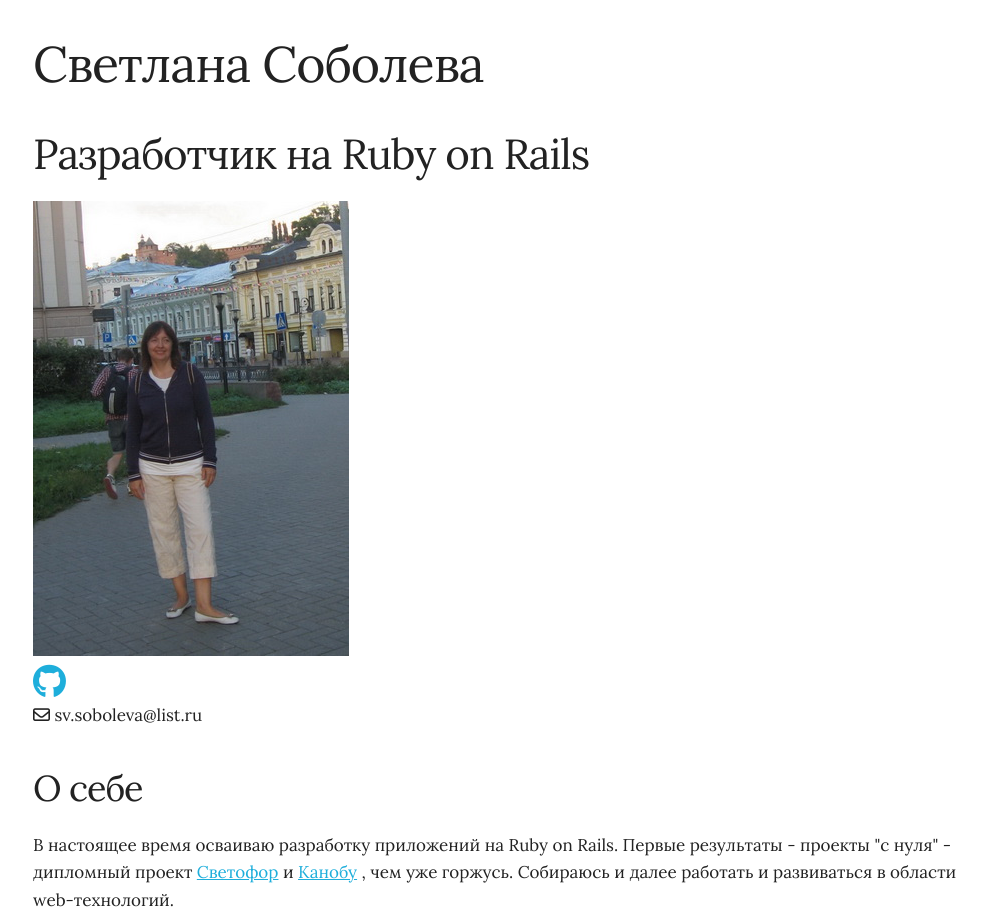
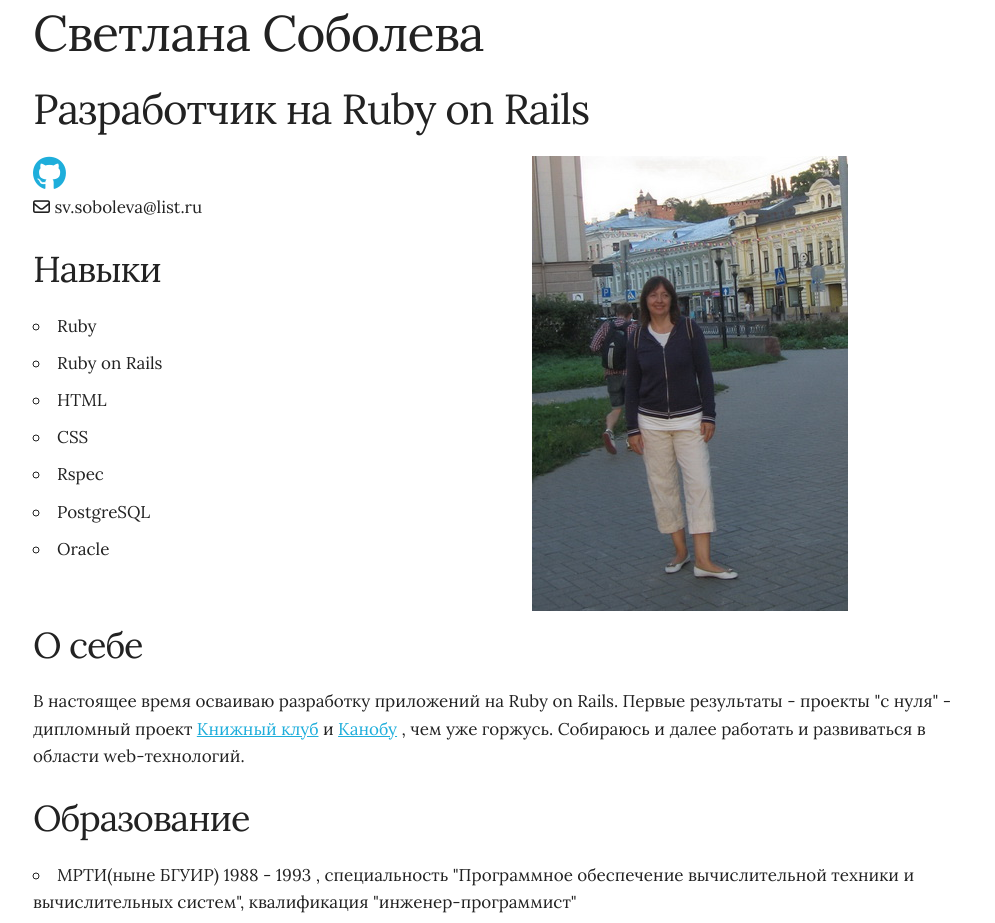
Before and after one commit to SvSoboleva/cv, a plain HTML site: page index.html in a window 1280 px wide. Shown: the top 923 px of the page, without its empty margins (127-1122 px from the left). Drawn offline with Linux system fonts and the light colour scheme.

Commit message:
New version

```diff
--- a/css/skeleton.css
+++ b/css/skeleton.css
@@ -131,7 +131,7 @@ body {
 /* Typography
 –––––––––––––––––––––––––––––––––––––––––––––––––– */
 h1, h2, h3, h4, h5, h6 {
-  margin-top: 3;
+  margin-top: 3px;
   margin-bottom: 2rem;
   font-weight: 300; }
 h1 { font-size: 4.0rem; line-height: 1.2;  letter-spacing: -.1rem;}
--- a/index.html
+++ b/index.html
@@ -11,23 +11,12 @@
 </head>
 <body>
 <div class="container">
-<div>
   <h1>Светлана Соболева</h1>
   <h2>Разработчик на Ruby on Rails</h2>
-  <img src="IMG_00073.jpg" alt="[Фото]">
-  <div>
+<div class="row">
+  <div class="six columns">
     <a href="https://github.com/SvSoboleva"><i class="fa fa-github fa-2x" aria-hidden="true"></i></a>
     <p><i class="fa fa-envelope-o" aria-hidden="true"></i>&nbsp;sv.soboleva@list.ru</p>
-  </div>
-</div>
-
-<div>
-  <h3>О себе</h3>
-  <p>В настоящее время осваиваю разработку приложений на Ruby on Rails. Первые результаты - проекты "с нуля" -
-   дипломный проект <a href="http://188.226.167.133/">Светофор</a> и
-   <a href="https://kanobu2017.herokuapp.com/">Канобу</a> , чем уже горжусь. Собираюсь и далее работать и развиваться
-    в области web-технологий.</p>
-</div>
 
     <div>
       <h3>Навыки</h3>
@@ -40,6 +29,19 @@
         <li>PostgreSQL</li>
         <li>Oracle</li>
       </ul>
+    </div>
+  </div>
+  <div class="six columns">
+    <img src="IMG_00073.jpg" alt="[Фото]">
+  </div>
+</div>
+
+<div>
+  <h3>О себе</h3>
+  <p>В настоящее время осваиваю разработку приложений на Ruby on Rails. Первые результаты - проекты "с нуля" -
+    дипломный проект <a href="http://188.226.167.133/">Книжный клуб</a> и
+    <a href="https://kanobu2017.herokuapp.com/">Канобу</a> , чем уже горжусь. Собираюсь и далее работать и развиваться
+    в области web-технологий.</p>
 </div>
 
 <div>
```
Lines whose indentation alone changed are shown as unchanged.
